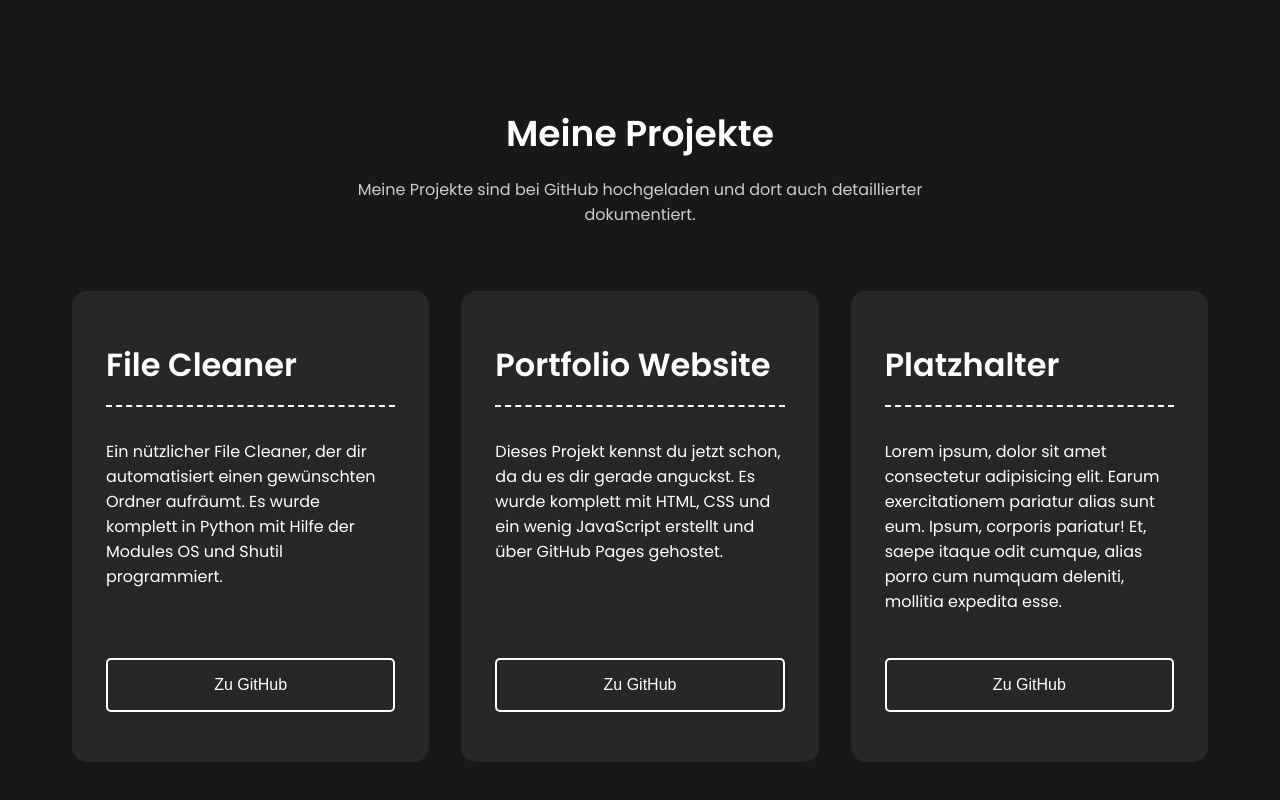
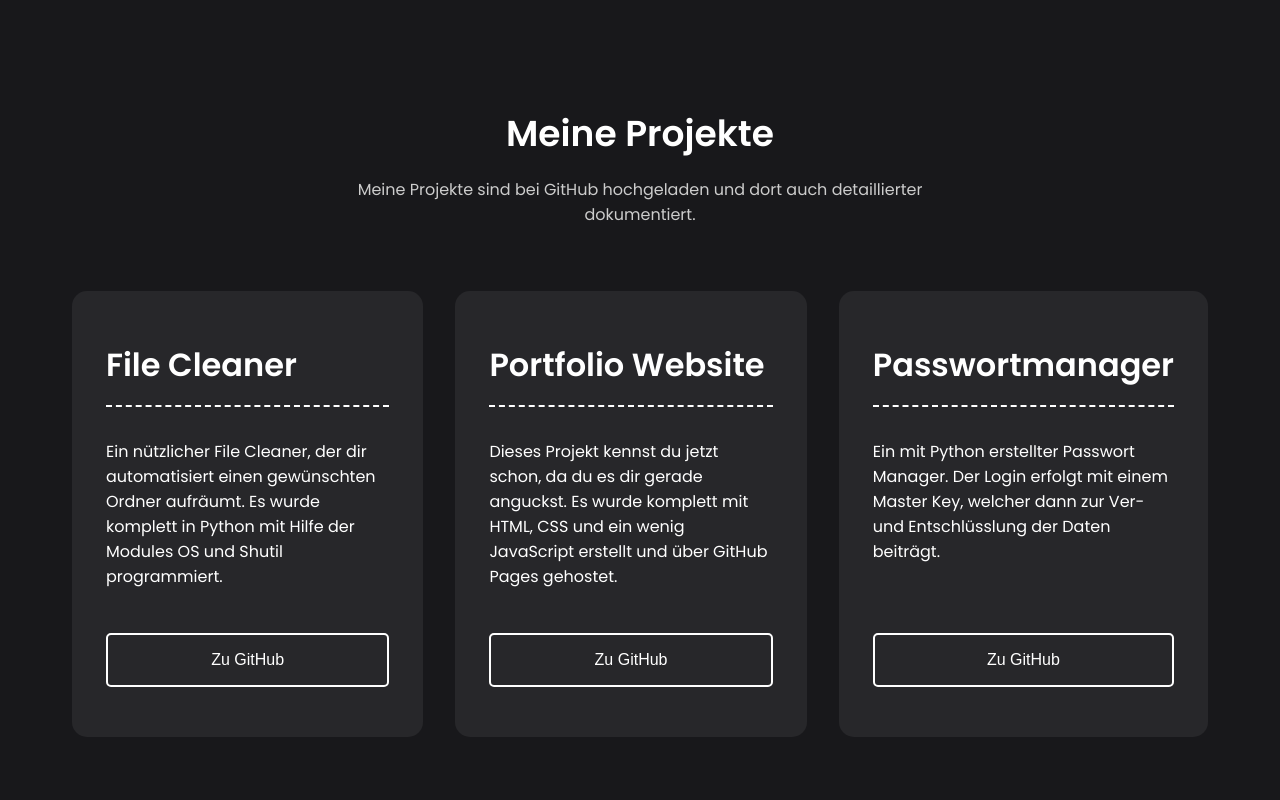
Before and after one commit to N1N0N/N1N0N.github.io, a plain HTML site: page index.html in a window 1280 px wide. Shown: the part 1131-1931 px from the top of the page. Drawn offline with nearby package versions, Linux system fonts and the light colour scheme.

Commit message:
Update index.html

```diff
--- a/index.html
+++ b/index.html
@@ -83,16 +83,16 @@
                         Dieses Projekt kennst du jetzt schon, da du es dir gerade anguckst. Es wurde komplett mit HTML, CSS und ein wenig JavaScript erstellt und über GitHub Pages gehostet.
                     </p>
                 </div>
-                <button class="btn">Zu GitHub</button>
+                <button onclick="window.open('https://www.github.com/N1N0N/N1N0N.github.io');" class="btn">Zu GitHub</button>
             </div>
             <div class="card">
                 <div class="content">
-                    <h3>Platzhalter</h3>
+                    <h3>Passwortmanager</h3>
                     <p>
-                        Lorem ipsum, dolor sit amet consectetur adipisicing elit. Earum exercitationem pariatur alias sunt eum. Ipsum, corporis pariatur! Et, saepe itaque odit cumque, alias porro cum numquam deleniti, mollitia expedita esse.
+                        Ein mit Python erstellter Passwort Manager. Der Login erfolgt mit einem Master Key, welcher dann zur Ver- und Entschlüsslung der Daten beiträgt.
                     </p>
                 </div>
-                <button class="btn">Zu GitHub</button>
+                <button onclick="window.open('https://github.com/N1N0N/passwordManager');" class="btn">Zu GitHub</button>
         </div>
     </section>
 
```
